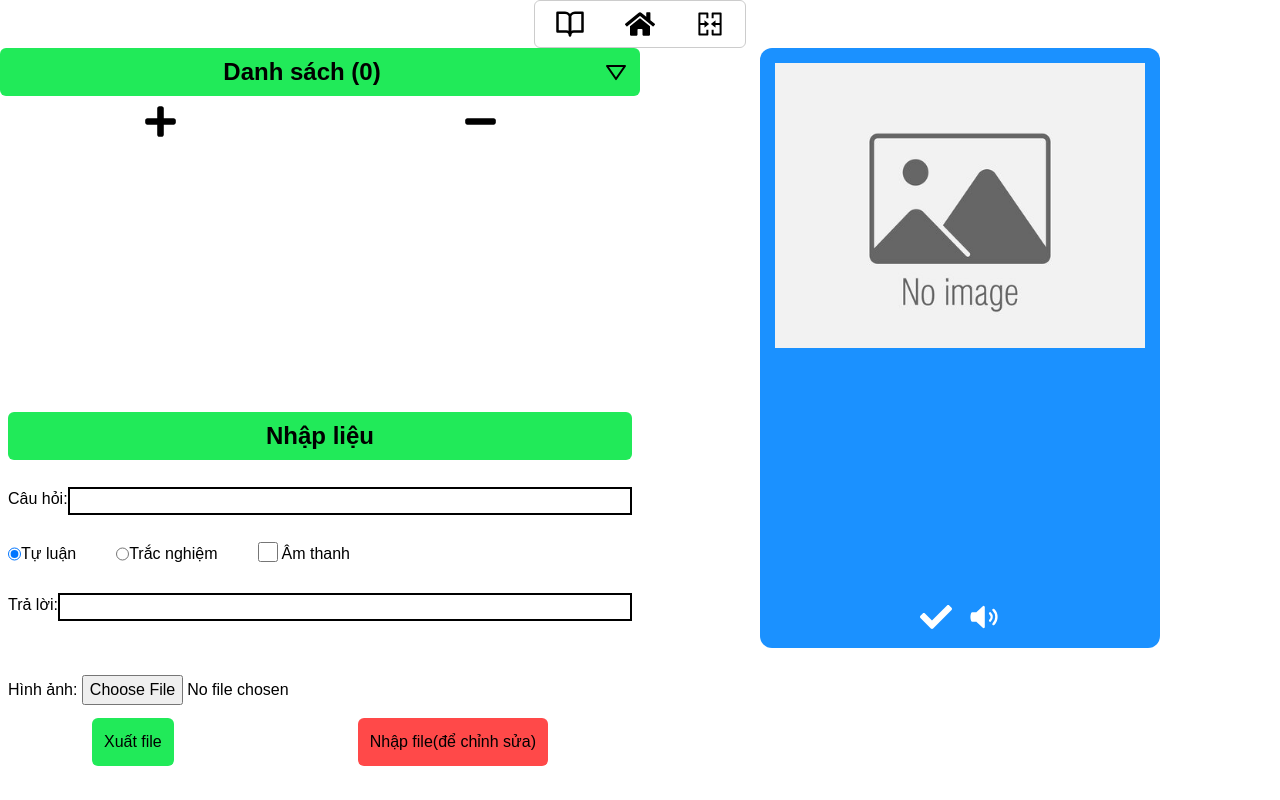
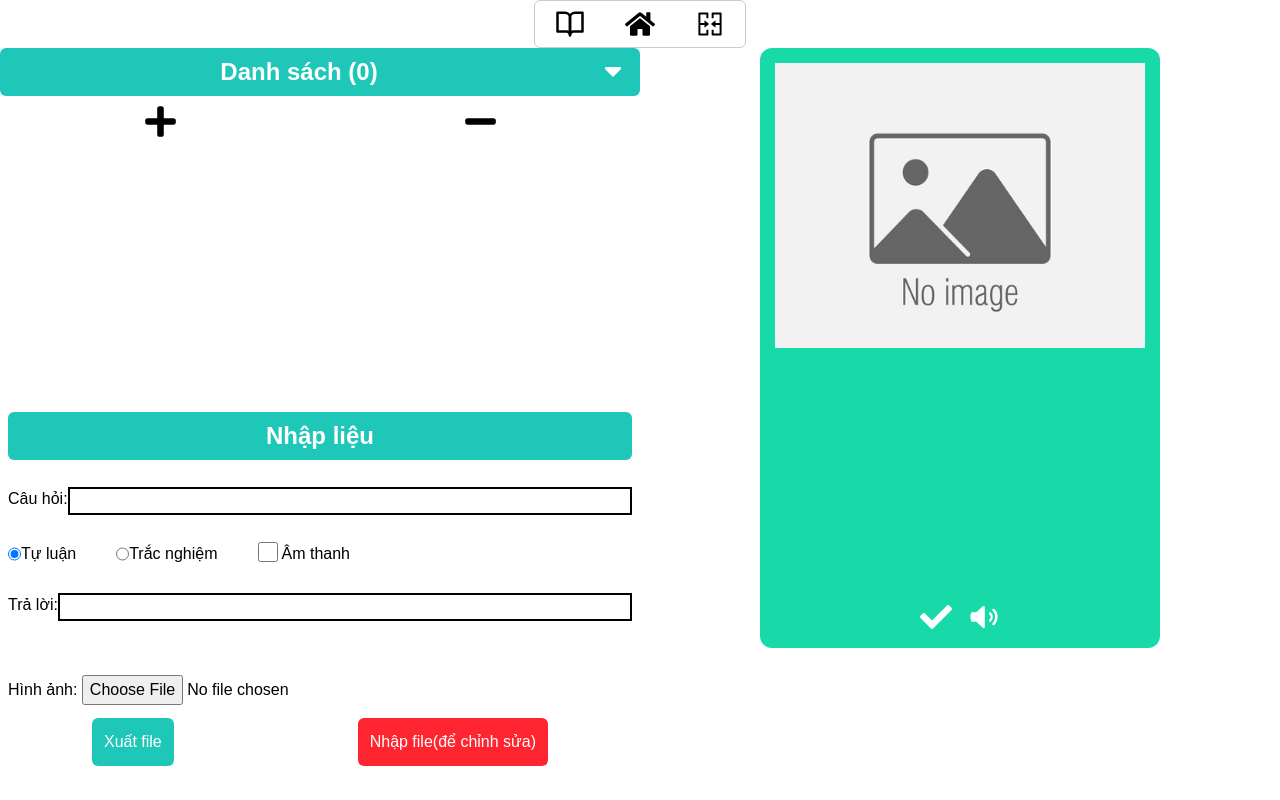
Before and after one commit to Spidust/SoanDeCashflard, a React (Vite) app: page /soan-de in a window 1280 px wide. Built offline with nearby package versions, Linux system fonts and the light colour scheme.

Commit message:
feat: change color and seperate topic header to a single component

```diff
--- a/src/components/SaveModal.jsx
+++ b/src/components/SaveModal.jsx
@@ -6,7 +6,7 @@ function SaveFileModal(props) {
   return (
     <>
       <Overlay />
-      <div className="save-file-modal fixed left-[50%] top-[50%] z-10 flex h-[50vh] max-h-[250px] w-[90vw] max-w-[400px] translate-x-[-50%] translate-y-[-50%] items-center justify-center rounded-md bg-[#4ba8fa] p-10 shadow">
+      <div className="save-file-modal fixed left-[50%] top-[50%] z-10 flex h-[50vh] max-h-[250px] w-[90vw] max-w-[400px] translate-x-[-50%] translate-y-[-50%] items-center justify-center rounded-md bg-primary p-10 shadow">
         <FaTimes
           size={30}
           color="red"
@@ -21,7 +21,7 @@ function SaveFileModal(props) {
             className="h-[30px] w-full rounded-sm focus:outline-none"
           />
           <div
-            className="export mt-5 w-full cursor-pointer rounded-md bg-primary p-2 text-center"
+            className="export mt-5 w-full cursor-pointer rounded-md bg-card p-2 text-center"
             onClick={() => {
               props.export(document.getElementById("fileNameInput").value);
               props.quit();
--- a/src/components/Topic/Form/Form.jsx
+++ b/src/components/Topic/Form/Form.jsx
@@ -2,13 +2,14 @@ import React from "react";
 import FormAnswerTL from "./FormAnswerTL";
 import FormAnswerTN from "./FormAnswerTN";
 import FormSound from "./FormSound";
+import Header from "../Header";
 
 function Form(props) {
   return (
     <div className="form flex min-h-[40vh] w-full flex-col justify-around px-2">
-      <h2 className="title flex w-full cursor-pointer select-none items-center justify-center rounded-md bg-primary py-2 text-center text-2xl font-bold">
-        <span>Nhập liệu</span>
-      </h2>
+      <Header>
+        <span className="flex w-full justify-center">Nhập liệu</span>
+      </Header>
       <div className="question flex w-full">
         <label htmlFor="question">Câu hỏi: </label>
         <input
--- /dev/null
+++ b/src/components/Topic/Header.jsx
@@ -0,0 +1,14 @@
+import React from "react";
+
+function Header(props) {
+  return (
+    <h2
+      className="title flex cursor-pointer select-none items-center rounded-md bg-primary py-2 text-center text-2xl font-bold text-white"
+      onClick={props.onClick}
+    >
+      {props.children}
+    </h2>
+  );
+}
+
+export default Header;
--- a/src/components/Topic/List.jsx
+++ b/src/components/Topic/List.jsx
@@ -1,25 +1,23 @@
 import classNames from "classnames";
 import React, { useState } from "react";
-import { BiDownArrow, BiRightArrow } from "react-icons/bi";
+import { TiArrowSortedDown, TiArrowSortedUp } from "react-icons/ti";
 import { FaPlus, FaMinus } from "react-icons/fa";
+import Header from "./Header";
 function List(props) {
   const [isOpen, setOpen] = useState(true);
 
   return (
     <div className="list w-full">
-      <h2
-        className="title flex cursor-pointer select-none items-center rounded-md bg-primary py-2 text-center text-2xl font-bold"
-        onClick={(e) => setOpen((prev) => !prev)}
-      >
+      <Header onClick={(e) => setOpen((prev) => !prev)}>
         <span className="flex-1 text-center">
           Danh sách ({props.data.length})
         </span>{" "}
         {isOpen ? (
-          <BiDownArrow className="mr-3" />
+          <TiArrowSortedDown size={30} className="mr-3" />
         ) : (
-          <BiRightArrow className="mr-3" />
+          <TiArrowSortedUp size={30} className="mr-3" />
         )}
-      </h2>
+      </Header>
       {isOpen && (
         <>
           <div className="control mx-auto mb-3 flex h-[50px] w-full items-center justify-around">
--- a/src/pages/Topic.jsx
+++ b/src/pages/Topic.jsx
@@ -206,10 +206,18 @@ function Topic() {
           />
 
           <div className="control flex w-full justify-around ">
-            <Button onClick={() => setSavingState(true)} color="bg-primary">
+            <Button
+              onClick={() => setSavingState(true)}
+              color="bg-primary"
+              className="text-white"
+            >
               Xuất file
             </Button>
-            <Button color="bg-[#ff4949]" onClick={() => setImportState(true)}>
+            <Button
+              color="bg-[#ff2530]"
+              onClick={() => setImportState(true)}
+              className="text-white"
+            >
               Nhập file(để chỉnh sửa)
             </Button>
           </div>
--- a/tailwind.config.js
+++ b/tailwind.config.js
@@ -18,8 +18,8 @@ export default {
         },
       },
       colors: {
-        primary: "#21ea59",
-        card: "#1b91ff",
+        primary: "#1ec7b8",
+        card: "#18DAA8",
       },
     },
     height: {
```
